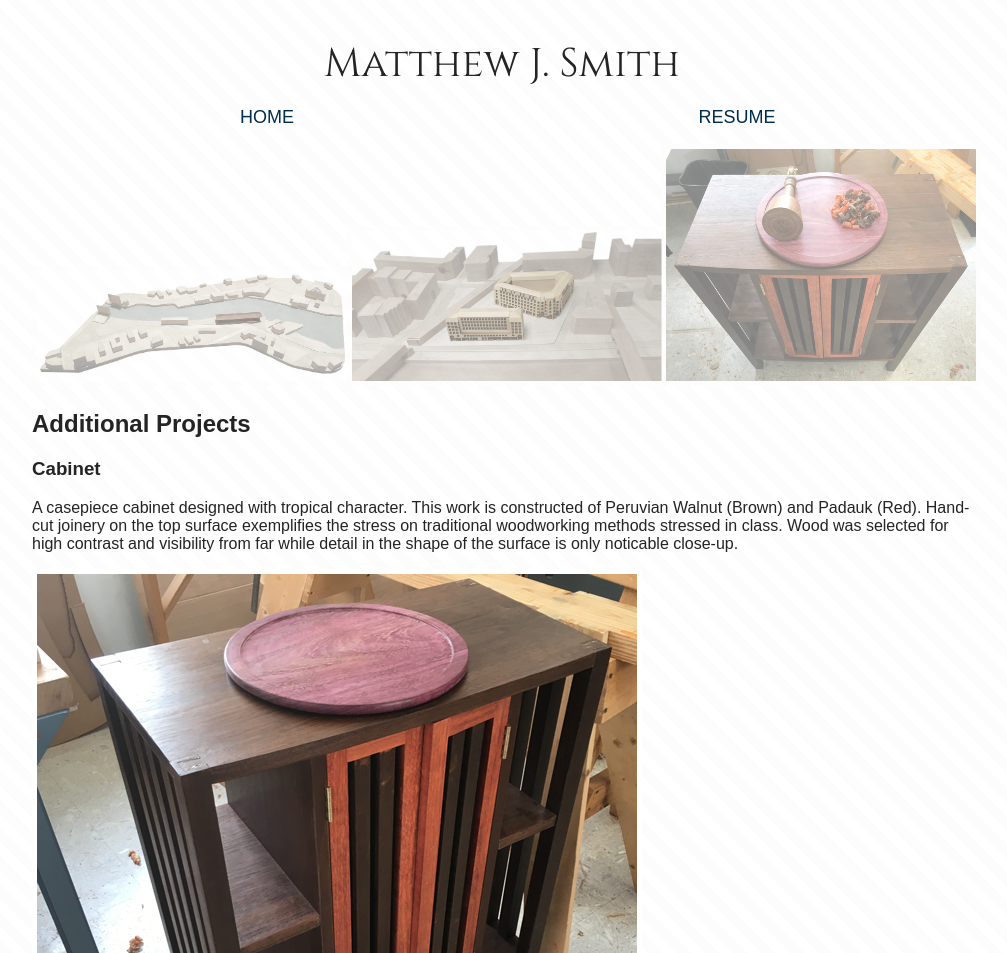
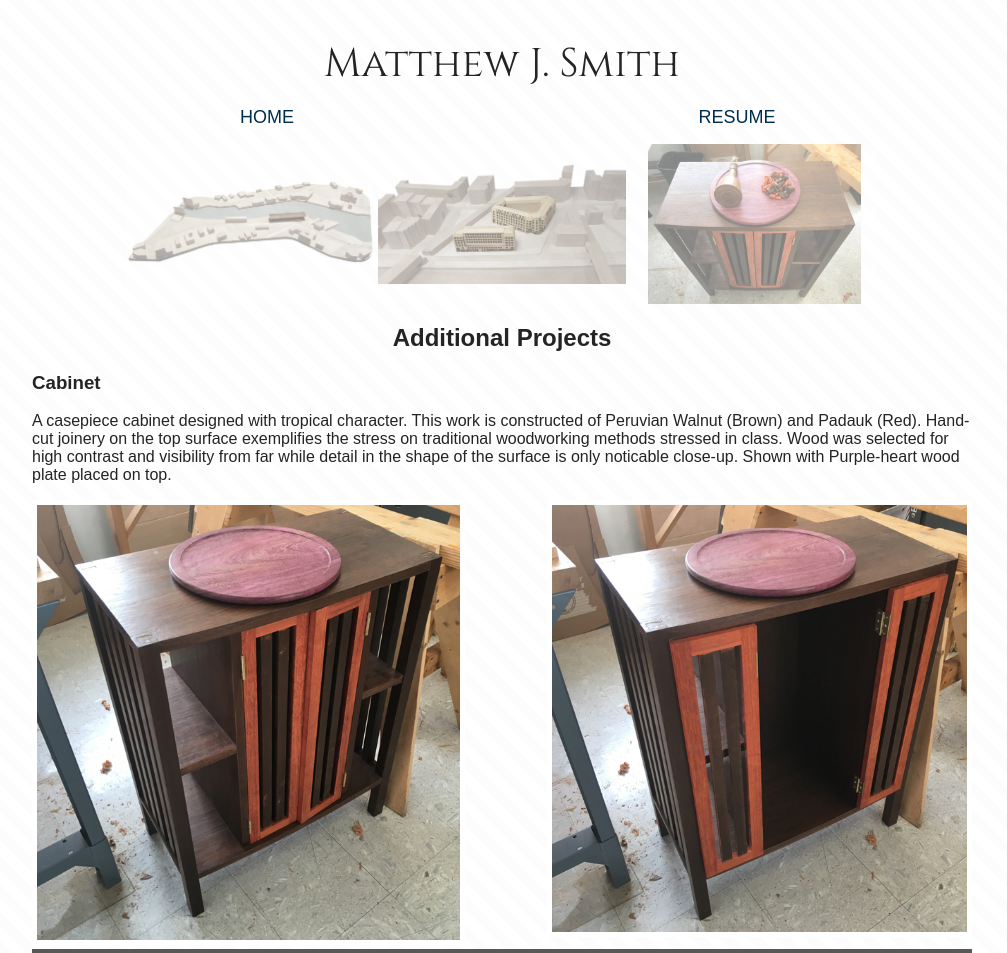
Before and after one commit to archsmith/archsmith.github.io, a plain HTML site: page portfolio/additional.html in a window 1280 px wide. Shown: the top 953 px of the page, without its empty margins (138-1145 px from the left). Drawn offline with Linux system fonts and the light colour scheme; a web font is replaced by a local one.

Commit message:
Style Updates

```diff
--- a/portfolio/additional.html
+++ b/portfolio/additional.html
@@ -2,9 +2,10 @@
 <html lang="en">
 <head>
 	<meta charset="UTF-8" />
+	<meta name="viewport" content="320px; initial-scale=1;" />
 	<title>Additional Projects</title>
 	<link href="css/style.css" rel="stylesheet" media="screen"/>
-
+	<link href="css/mobile.css" rel="stylesheet" media="screen" />
 	<link href="css/print.css" rel="stylesheet" media="print"/>
 </head>
 
@@ -21,23 +22,9 @@
 		</ul>
 
 		<section id="img-links">
-			<article>
-				<a href="embarcadero10.html">
-					<img src="images/embarcadero/embarcadero-model.jpg" />
-				</a>
-			</article>
-
-			<article>
-				<a href="parishousing.html">
-					<img src="images/paris/model.jpg" />
-				</a>
-			</article>
-
-			<article>
-				<a href="additional.html">
-					<img src="images/additional/cabinet-top.jpg" />
-				</a>
-			</article>
+			<a href="embarcadero10.html" id="embarcadero">Embarcadero 10</a>
+			<a href="parishousing.html" id="paris">Paris Housing</a>
+			<a href="additional.html" id="additional">Additional Projects</a>
 		</section>
 	</nav>
 
@@ -46,24 +33,29 @@
 
 		<article>
 			<h3>Cabinet</h3>
-			<p>A casepiece cabinet designed with tropical character. This work is constructed of Peruvian Walnut (Brown) and Padauk (Red). Hand-cut joinery on the top surface exemplifies the stress on traditional woodworking methods stressed in class. Wood was selected for high contrast and visibility from far while detail in the shape of the surface is only noticable close-up.</p>
-			<img src="images/additional/cabinet-closed-door.jpg" alt="Closed Door" />
-			<img src="images/additional/cabinet-open-door.jpg" alt="Open Doors" />
+			<p>A casepiece cabinet designed with tropical character. This work is constructed of Peruvian Walnut (Brown) and Padauk (Red). Hand-cut joinery on the top surface exemplifies the stress on traditional woodworking methods stressed in class. Wood was selected for high contrast and visibility from far while detail in the shape of the surface is only noticable close-up. Shown with Purple-heart wood plate placed on top.</p>
+			<section class="img-bar">
+				<img src="images/additional/cabinet-closed-door.jpg" alt="Closed Door" class="left" />
+				<img src="images/additional/cabinet-open-door.jpg" alt="Open Doors" class="right" />
+			</section>
 		</article>
 
 		<article>
 			<h3>Coral Gables Museum Mini Golf Hole</h3>
 			<p>Our proposal sought to utilize an architectural element that would offer a dynamic playing experience and is unique to geographic locations. Roofs achieved this purpose and allowed us to incorporate local imagery seen in several ‘international villages’ such as Dutch South African, French, Spanish, and Chinese villages.</p>
-			<img src="images/additional/mini-golf-render.jpg" alt="Concept Render" />
-			<img src="images/additional/mini-golf-photo.jpg" alt="Built Photo" />
+			<section class="img-bar">
+				<img src="images/additional/mini-golf-render.jpg" alt="Concept Render" class="left" />
+				<img src="images/additional/mini-golf-photo.jpg" alt="Built Photo" class="right" />
+			</section>
 		</article>
 
 		<article>
 			<h3>Field Sketches</h3>
 			<p>The architect's sketchbook is often full of project notes and a flow of ideas. Sketches in the field are an excelent method of learning how existing projects are designed and constructed.</p>
-			<img src="images/additional/kings-park-sketch.jpg" alt="Kings Park Psychiatric Center, NY" />
-			<img src="images/additional/world-plaza-sketch.jpg" alt="One World Plaza, NY, NY" />
-			<img src="images/additional/vizcaya-sketch.jpg" alt="Vizcaya, Miami, Fl" />
+			<section class="img-bar">
+				<img src="images/additional/world-plaza-sketch.jpg" alt="One World Plaza, NY, NY" class="left" />
+				<img src="images/additional/vizcaya-sketch.jpg" alt="Vizcaya, Miami, Fl" class="right" />
+			</section>
 		</article>
 
 	</main>
--- a/portfolio/css/mobile.css
+++ b/portfolio/css/mobile.css
@@ -0,0 +1,20 @@
+@media (max-width: 320px) {
+
+  /* ELEMENTS */
+
+  body{
+  	background: red;
+  }
+
+  /* CLASSES */
+
+
+
+  /* IDs */
+
+  #img-links{
+  	background: none;
+	transparency: 1;
+  }
+
+}
--- a/portfolio/css/style.css
+++ b/portfolio/css/style.css
@@ -17,7 +17,7 @@ html{
 body {
 	width: 95%;
 	padding: 10px 10px;
-	margin: 0 auto;
+	margin: 0 auto 30px	;
 	color: #242424;
 	max-width: 940px;
 	font-family: 'Metrophobic', sans-serif;
@@ -30,6 +30,10 @@ h1{
 	text-align: center;
 	font-size: 2.5em;
 
+}
+
+h2{
+	text-align: center;
 }
 
 img{
@@ -54,33 +58,6 @@ nav a{
 	font-size: 18px;
 }
 
-nav article{
-	width: 33%;
-	max-height: 120px;
-	display: inline-block;
-	vertical-align: center;
-}
-
-nav article img{
-	width: 100%;
-	height: auto;
-	transition: background .5s ease-in-out, opacity .5s ease-in-out;
-	opacity: 0.5;
-	background: repeating-linear-gradient(
-		45deg,
-		#fcfcfc,
-		#fcfcfc 10px,
-		#fff 10px,
-		#fff 20px
-	);
-}
-
-nav article img:hover{
-	transition: background .5s ease-in-out, opacity .5s ease-in-out;
-	opacity: 1;
-	background: #FFF;
-}
-
 ul{padding-left: 0px;}
 
 li{list-style-type: none;}
@@ -93,14 +70,86 @@ a:active{color: #2E2E40;}
 
 a:visited{color: #00528C;}
 
-/* IDs */
+article{
+	border-bottom: #575757 solid 4px;
+}
 
-#title{
+/* CLASSES */
+
+.title{
 	text-align: center;
 	margin-top: 40px;
 }
 
+.title img{
+	margin: 0 auto;
+}
+
+.img-bar{
+	vertical-align: middle;
+	position: relative;
+}
+
+.img-bar img{
+	max-width: 45%;
+	max-height: 95%;
+}
+
+.left{
+	position: static;
+}
+
+.right{
+	position: absolute;
+	right: 0;
+}
+
+img{
+	max-width: 100%
+}
+
+/* IDs */
+
+#embarcadero{
+	background-image: url(../images/embarcadero/embarcadero-model.jpg);
+}
+
+#paris{
+	background-image: url(../images/paris/model.jpg);
+}
+
+#additional{
+	background-image: url(../images/additional/cabinet-top.jpg);
+}
+
+#img-links{
+	text-align: center;
+}
+
+#img-links a{
+	width: 20%;
+	padding: 5px 30px;
+	height: 150px;
+	display: inline-block;
+	text-align: center;
+	vertical-align: middle;
+	line-height: 50px;
+	background-color: #FFF;
+	background-repeat: no-repeat;
+	background-size: contain;
+	background-position: center;
+	transition: opacity .5s ease-in-out;
+	color: transparent;
+	opacity: 0.5;
+}
+
+#img-links a:hover{
+	transition: opacity .5s ease-in-out;
+	opacity: 1;
+}
+
 #plans{height: 200px}
+
 #plans img{
 	height: 100%;
 	width: auto;
```
Also changed, not shown: portfolio/embarcadero10.html (+8 -21 lines), portfolio/home.html (+5 -18 lines), portfolio/parishousing.html (+12 -4 lines).
